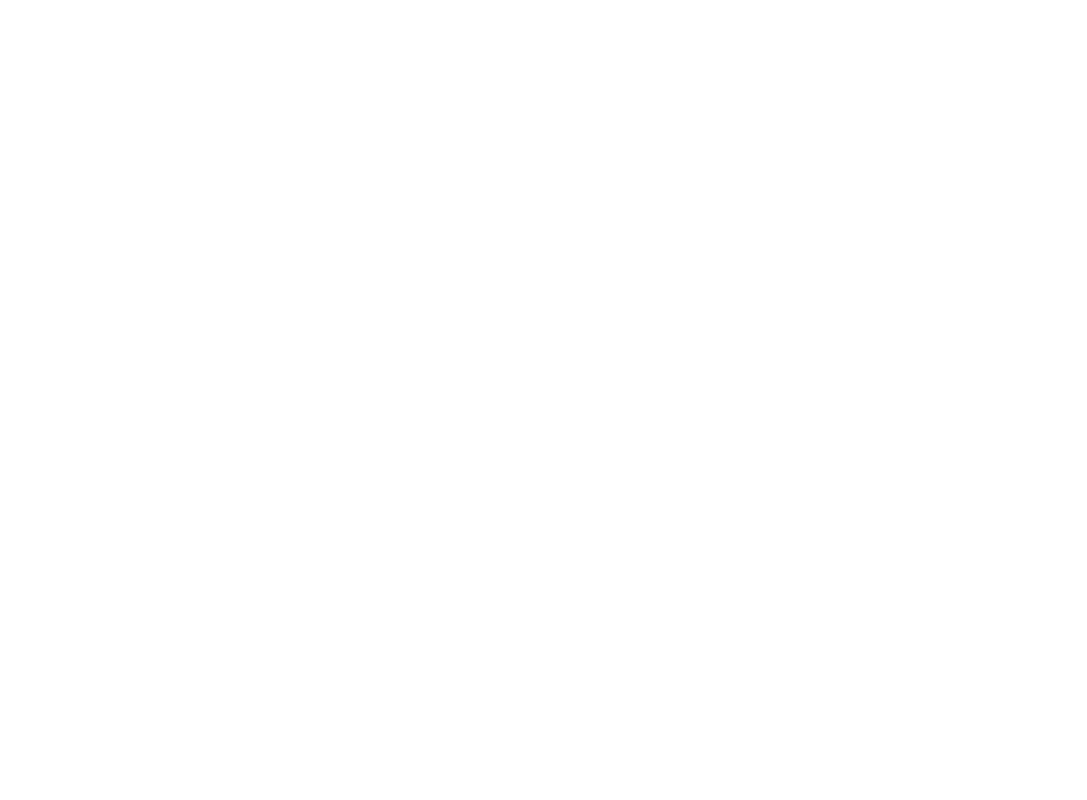
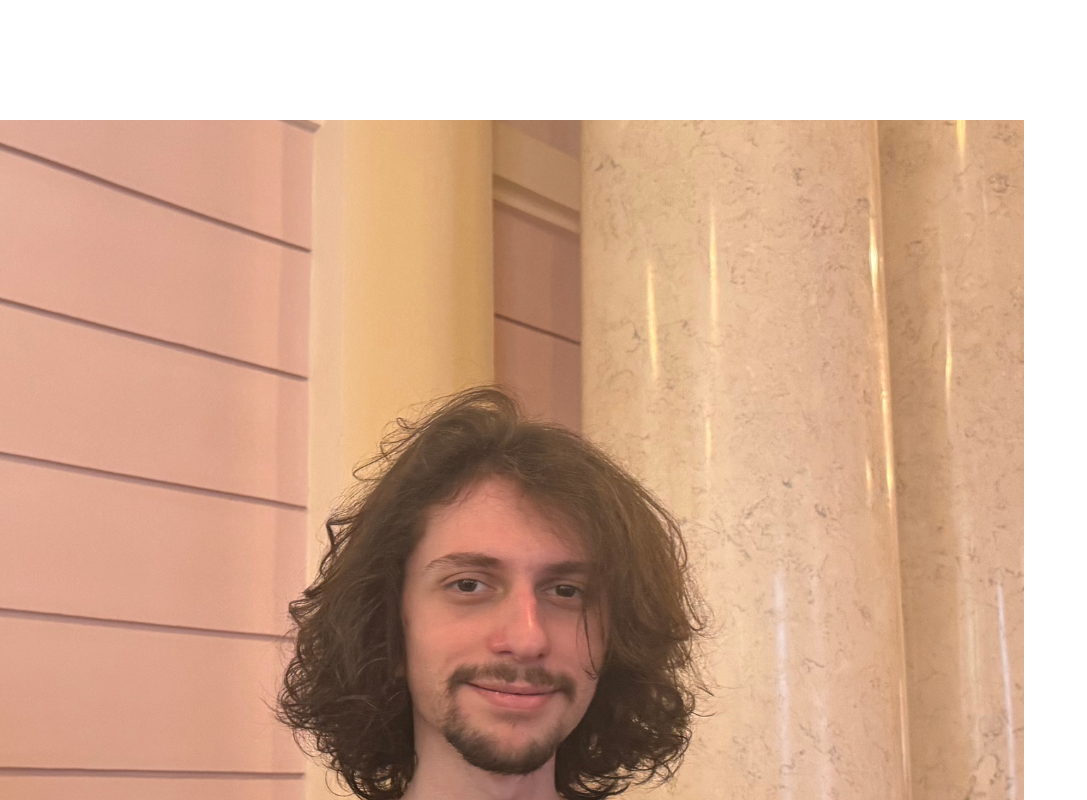
Before and after one commit to rvardiashvili/portfolio, a React (Vite) app: page / in a window 1280 px wide. Shown: the part 980-1780 px from the top of the page, without its empty margins (0-1087 px from the left). Before the commit the page ends 800 px from the top, so only its background shows below. Built offline with nearby package versions, Linux system fonts and the light colour scheme.

Commit message:
fix: Ensure HashRouter functionality with stable react-router-dom

```diff
--- a/package.json
+++ b/package.json
@@ -12,8 +12,8 @@
     "lucide-react": "^0.263.1",
     "react": "^18.2.0",
     "react-dom": "^18.2.0",
-    "react-markdown": "^10.1.0",
-    "react-router-dom": "^7.9.6"
+    "react-markdown": "^9.0.1",
+    "react-router-dom": "^6.22.3"
   },
   "devDependencies": {
     "@types/react": "^18.2.15",
--- a/src/main.jsx
+++ b/src/main.jsx
@@ -1,19 +1,19 @@
 import React from 'react'
 import ReactDOM from 'react-dom/client'
-import { BrowserRouter } from 'react-router-dom'
+import { HashRouter } from 'react-router-dom'
 import App from './App.jsx'
 import './index.css'
 
 // Set favicon dynamically to the profile picture
 const link = document.createElement('link');
 link.rel = 'icon';
-link.href = '/media/pfp.png'; // Note: In Vite, public assets are at root
+link.href = '/portfolio/media/pfp.png';
 document.head.appendChild(link);
 
 ReactDOM.createRoot(document.getElementById('root')).render(
   <React.StrictMode>
-    <BrowserRouter basename="/portfolio">
+    <HashRouter>
       <App />
-    </BrowserRouter>
+    </HashRouter>
   </React.StrictMode>,
 )
```
Also changed, not shown: 1 other file (tests, documents, lock files or other folders).
